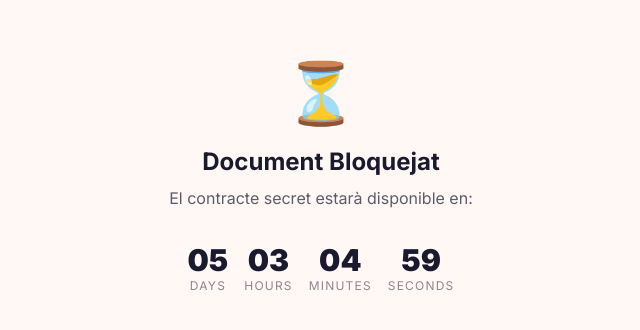
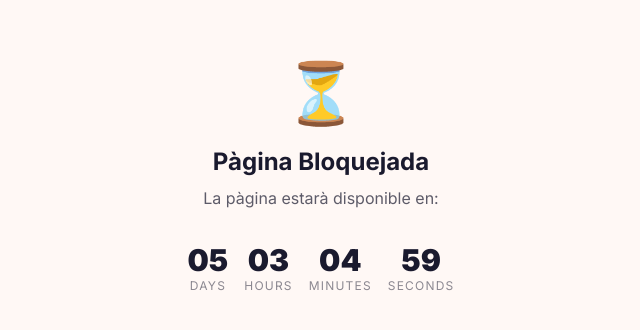
Before and after one commit to martioms24/other, a Next.js app: page /contract in a window 1280 px wide. Shown: the part 222-552 px from the top of the page, without its empty margins (319-959 px from the left). Built offline with nearby package versions, Linux system fonts and the light colour scheme.

Commit message:
Update heading and paragraph text for blocked page

```diff
--- a/src/app/contract/page.tsx
+++ b/src/app/contract/page.tsx
@@ -54,8 +54,8 @@ export default function ContractPage() {
     return (
       <main className="min-h-screen flex flex-col items-center justify-center p-6 text-center" style={{ background: 'var(--bg)' }}>
         <div className="text-6xl mb-6">⏳</div>
-        <h1 className="text-2xl font-bold mb-2" style={{ color: 'var(--text)' }}>Document Bloquejat</h1>
-        <p className="mb-8 opacity-70">El contracte secret estarà disponible en:</p>
+        <h1 className="text-2xl font-bold mb-2" style={{ color: 'var(--text)' }}>Pàgina Bloquejada</h1>
+        <p className="mb-8 opacity-70">La pàgina estarà disponible en:</p>
 
         <div className="flex gap-4 text-center">
           {Object.entries(timeLeft).map(([label, value]) => (
```
